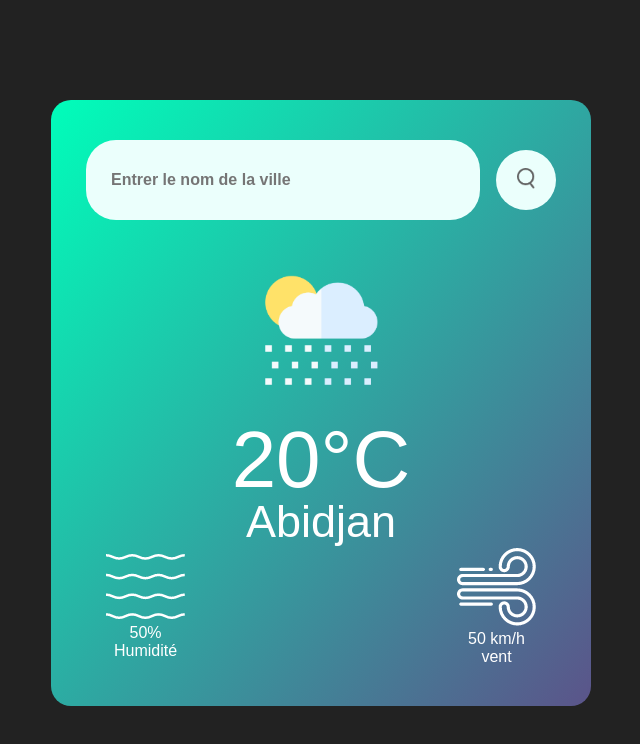
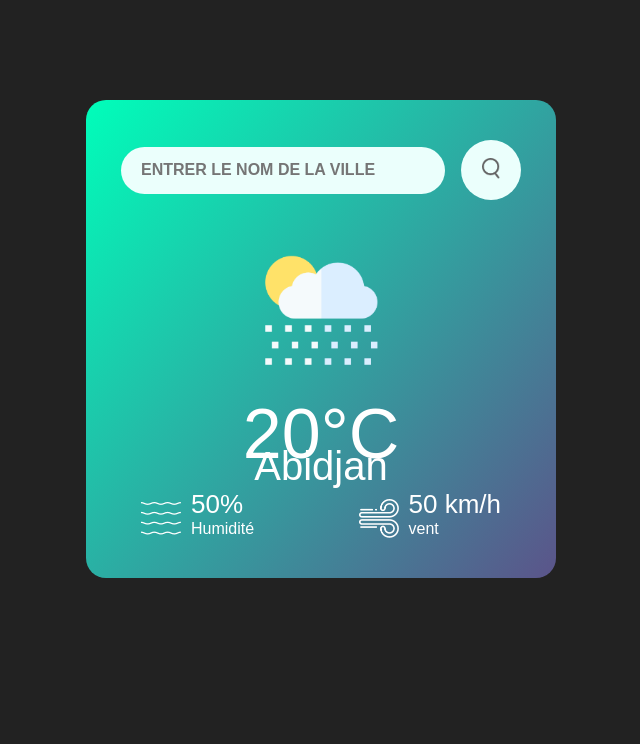
Before and after one commit to pienan23/app-meteo, a plain HTML site: page index.html in a window 1280 px wide. Shown: the whole page, without its empty margins (319-959 px from the left). Drawn offline with Linux system fonts and the light colour scheme.

Commit message:
deux commit js

```diff
--- a/index.html
+++ b/index.html
@@ -21,7 +21,7 @@
             <div class="col">
                 <img src="images/humidity.png" alt="humidity">
                 <div class="content">
-                    <p>50%</p>
+                    <p class="humidity">50%</p>
                     <P>Humidité</P>
                 </div>
             </div>
@@ -31,7 +31,7 @@
             <div class="col">
                 <img src="images/wind.png" alt="">
                 <div class="content">
-                    <p>50 km/h</p>
+                    <p class="wind">50 km/h</p>
                     <P>vent</P>
                 </div>
             </div>
--- a/index.js
+++ b/index.js
@@ -0,0 +1,23 @@
+
+const apikeys='&appid=fffdb3f7f74de0730b4bc6b194f3e2be&units=metric'
+const ApiUrl="https://api.openweathermap.org/data/2.5/weather?q="
+const searchBox=document.querySelector('.search input');
+const searchBtn=document.querySelector('.search button');
+
+// lien api : https://api.openweathermap.org/data/2.5/weather?q=berlin&appid=fffdb3f7f74de0730b4bc6b194f3e2be&units=metric
+
+// site https://openweathermap.org
+async function weathers(city) {
+  const response = await fetch(ApiUrl + city +apikeys );
+  const data = await response.json();
+  console.log(data);
+
+  document.querySelector('.city').innerHTML=data.name;
+  document.querySelector('.temperater').innerHTML=Math.round( data.main.temp)  +'°C';
+  document.querySelector('.humidity').innerHTML=data.main.humidity + "%";
+  document.querySelector('.wind').innerHTML=data.wind.speed + " km/h";
+
+}
+searchBtn.addEventListener('click',()=>{
+    weathers(searchBox.value);
+})
--- a/style.css
+++ b/style.css
@@ -10,7 +10,7 @@
 .card{
     color: #fff;
     width: 90%;
-    max-width: 470px;
+    max-width: 400px;
     background:linear-gradient(130deg,#00feba,#5b548a);
     margin: 100px  auto;
     border-radius: 20px;
@@ -36,8 +36,9 @@
   font-weight: bold;
   background-color: #ebfffc;
   margin-right: 16px;
-  padding: 10px 25px;
-  height: 60px;
+  padding: 10px 20px;
+  height: 27px;
+  text-transform: uppercase;
 
 
 }
@@ -55,6 +56,7 @@
 
   .search button:hover {
     background-color: #00feba;
+    transition: ALL ease-out 2s;
 
   }
 
@@ -69,14 +71,15 @@
   }
 
   .weather h1{
-    font-size: 80px;
+    font-size: 70px;
     font-weight: 500;
   }
 
   .weather h2{
-    font-size: 45px;
+    font-size: 40px;
     font-weight: 400;
-    margin-top: -10px;
+    margin-top: -30px;
+    margin-bottom: 10px;
   }
 
   .detail{
@@ -85,3 +88,21 @@
     justify-content: space-between;
     padding: 0 20px;
   }
+
+  .detail .col{
+    display: flex;
+    align-items:center;
+    text-align: left;
+
+  }
+
+  .detail .col img{
+    width: 40px;
+    margin-right: 10px;
+
+  }
+
+  .humidity, .wind{
+    font-size: 26px;
+    margin-top: -10px;
+  }
```
